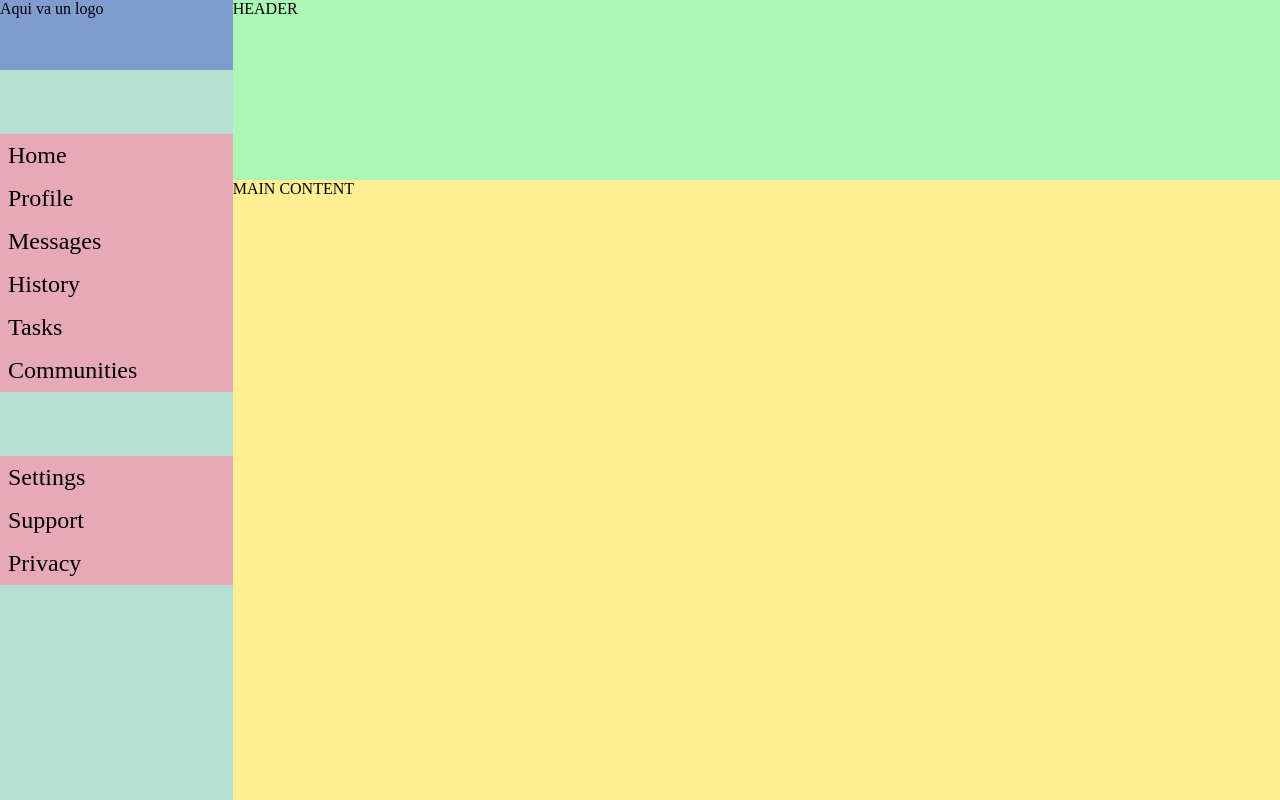
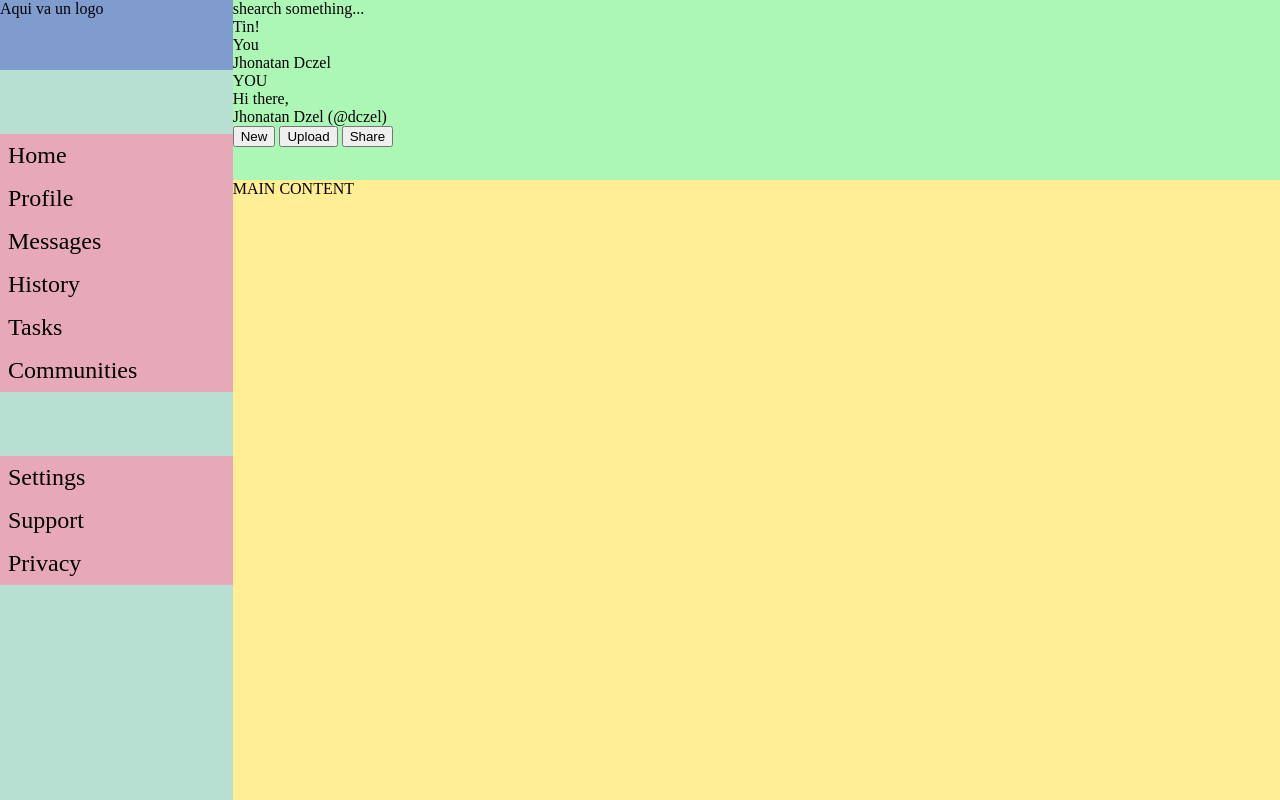
Before and after one commit to JhonatanDczel/admin-dashboard, a plain HTML site: page index.html in a window 1280 px wide. Drawn offline with Linux system fonts and the light colour scheme.

Commit message:
Agrega contenido basico al header en html

```diff
--- a/index.html
+++ b/index.html
@@ -8,7 +8,40 @@
   </head>
   <body>
     <header>
-      HEADER
+      <div class="nav-container">
+        <div class="nav-search">
+          shearch something...
+        </div>
+        <div class="nav-notification">
+          Tin!
+        </div>
+        <div class="nav-profile">
+          <div class="nav-profile-icon">
+            You
+          </div>
+          <div class="nav-profile-username">
+            Jhonatan Dczel
+          </div>
+        </div>
+      </div>
+      <div class="head-container">
+        <div class="head-profile">
+          <div class="head-profile-icon">
+            YOU
+          </div>
+          <div class="head-profile-greeting">
+            Hi there,
+          </div>
+          <div class="head-profile-username">
+            Jhonatan Dzel (@dczel)
+          </div>
+        </div>
+        <div class="head-buttons">
+          <button class='head-button'type="button">New</button>
+          <button class='head-button'type="button">Upload</button>
+          <button class='head-button'type="button">Share</button>
+        </div>
+      </div>
     </header>
     <aside>
       <div class="logo-container">
```
